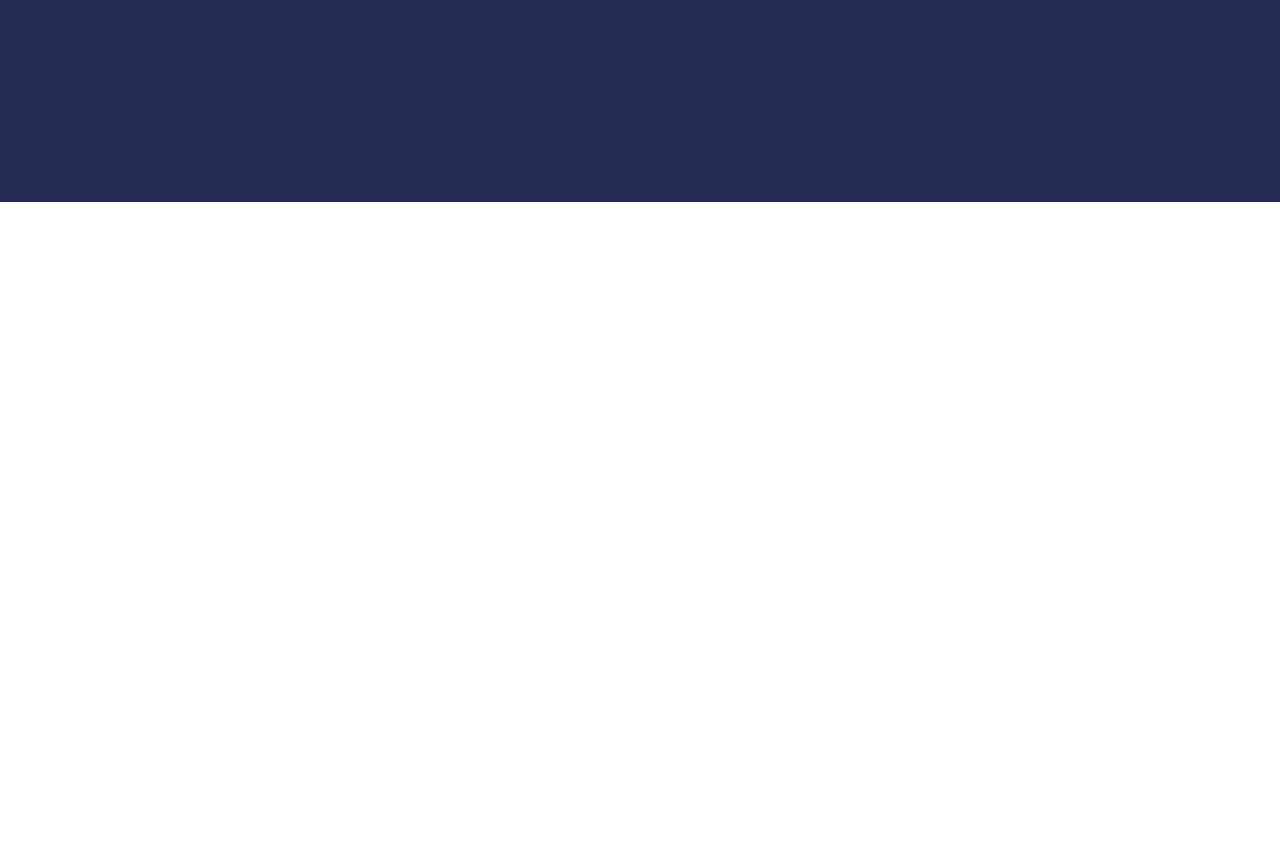
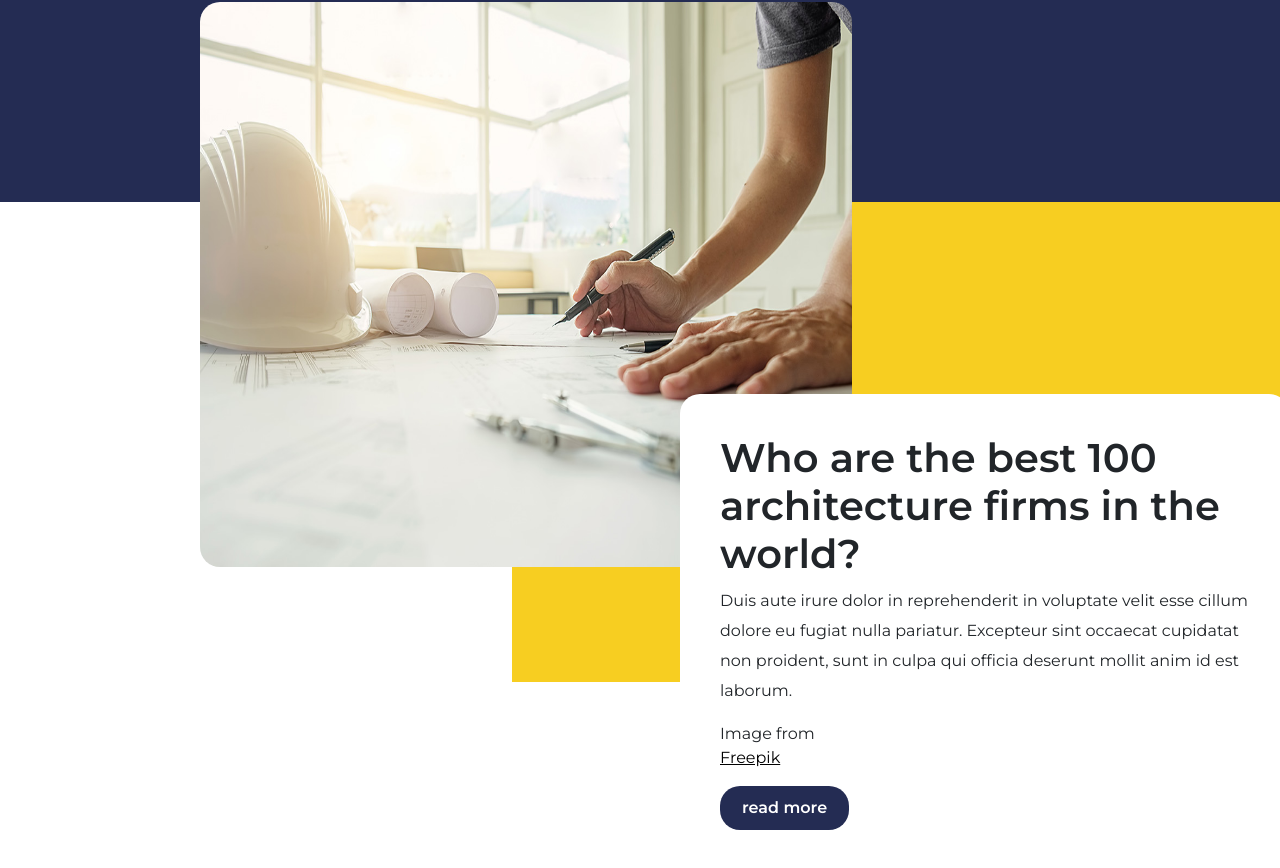
Before and after one commit to tharanga270/companysite, a React (Create React App) app: page / in a window 1280 px wide. Shown: the part 2280-3148 px from the top of the page. Before the commit the page ends 2482 px from the top, so only its background shows below. Built offline with nearby package versions, Linux system fonts and the light colour scheme.

Commit message:
4 commit

```diff
--- a/src/App.css
+++ b/src/App.css
@@ -103,11 +103,7 @@
   /*height: 238px;*/
   /*border: 1px solid red;*/
 }
-/* .service-logo-container {
-  width: 100%;
-  display: flex;
-  justify-content: center;
-} */
+
 .service-img-cmn {
   width: 65px !important;
   background-color: #f7ce21;
@@ -155,3 +151,47 @@
   border-radius: 20px;
 }
 /*our service*/
+
+/*who are the best*/
+.who-are-the-best {
+  width: 100%;
+  min-height: 690px;
+  position: relative;
+}
+.who-best-image {
+  width: 652px;
+  height: 565px;
+  border-radius: 20px !important;
+  position: absolute;
+  z-index: 5;
+  margin-left: 200px;
+  margin-top: -200px;
+}
+.who-best-yellow-right {
+  width: 60%;
+  height: 480px;
+  background-color: #f7ce21;
+  position: absolute;
+  right: 0;
+  z-index: 4;
+}
+.who-are-the-best-cont {
+  background-color: white;
+  width: 609px;
+  position: absolute;
+  z-index: 6;
+  left: 680px;
+  margin-top: 15%;
+  border-radius: 20px;
+  padding: 40px;
+}
+.who-best-title {
+  font-weight: 600;
+}
+.who-best-p {
+  line-height: 30px;
+}
+.freepik {
+  color: black;
+}
+/*who are the best*/
--- a/src/App.js
+++ b/src/App.js
@@ -3,6 +3,7 @@ import ArchitectureTextCont from "./components/ArchitectureTextCont";
 import Header from "./components/Header";
 import OurService from "./components/OurService";
 import PhotoGalaryWhatWeDo from "./components/PhotoGalaryWhatWeDo";
+import WhoAreTheBest from "./components/WhoAreTheBest";
 function App() {
   return (
     <>
@@ -10,6 +11,7 @@ function App() {
       <PhotoGalaryWhatWeDo />
       <ArchitectureTextCont />
       <OurService />
+      <WhoAreTheBest />
     </>
   );
 }
--- /dev/null
+++ b/src/components/WhoAreTheBest.js
@@ -0,0 +1,47 @@
+import React from "react";
+import whobestimage from "../images/who-best-image.jpg";
+
+function WhoAreTheBest() {
+  return (
+    <>
+      <section className="who-are-the-best">
+        <img src={whobestimage} className="who-best-image" alt="whoimage" />
+        <div className="who-best-yellow-right"></div>
+        <div className="who-are-the-best-cont">
+          <h1 className="who-best-title">
+            Who are the best 100 architecture firms in the world?
+          </h1>
+          <p className="who-best-p">
+            Duis aute irure dolor in reprehenderit in voluptate velit esse
+            cillum dolore eu fugiat nulla pariatur. Excepteur sint occaecat
+            cupidatat non proident, sunt in culpa qui officia deserunt mollit
+            anim id est laborum.
+          </p>
+          <p className="mb-0">Image from</p>
+          <p className="pt-0 mt-0">
+            <a href="" className="freepik">
+              Freepik
+            </a>
+          </p>
+          <button className="cmn-btns">read more</button>
+        </div>
+      </section>
+    </>
+  );
+}
+
+export default WhoAreTheBest;
+
+/* <section class="who-are-the-best">
+    <img class="who-best-image" src="images/who-best-image.jpg" alt="">
+    <div class="who-best-yellow-right"></div>
+    <div class="who-are-the-best-cont">
+        <h1 class="who-best-title">Who are the best 100 architecture firms in the world?</h1>
+        <p class="who-best-p">Duis aute irure dolor in reprehenderit in voluptate velit esse cillum dolore eu fugiat
+            nulla pariatur. Excepteur sint occaecat cupidatat non proident, sunt in culpa qui officia deserunt mollit
+            anim id est laborum.</p>
+        <p class="mb-0">Image from</p>
+        <p class="pt-0 mt-0"><a href="#" style="color: black;">Freepik</a></p>
+        <button class="cmn-btns">read more</button>
+    </div>
+</section> */
```
Also changed, not shown: src/components/OurService.js (+0 -18 lines), 1 other file (tests, documents, lock files or other folders).
